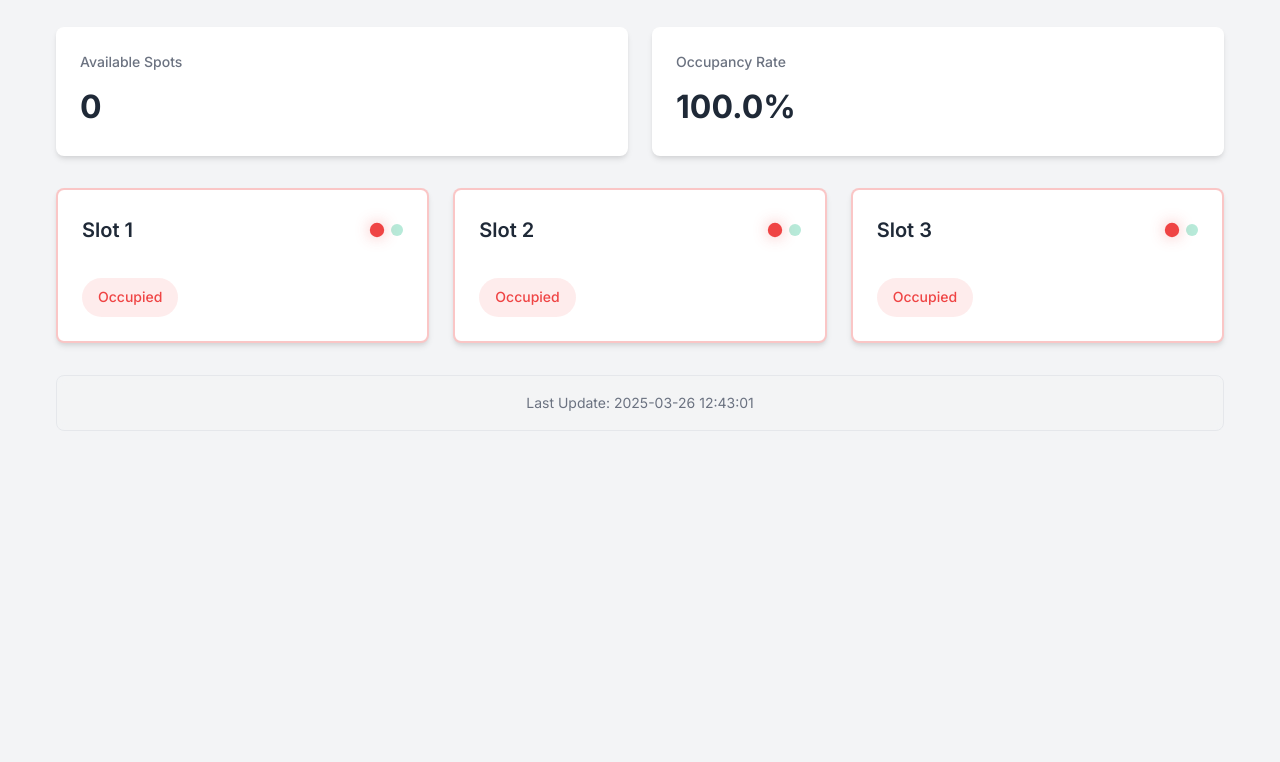
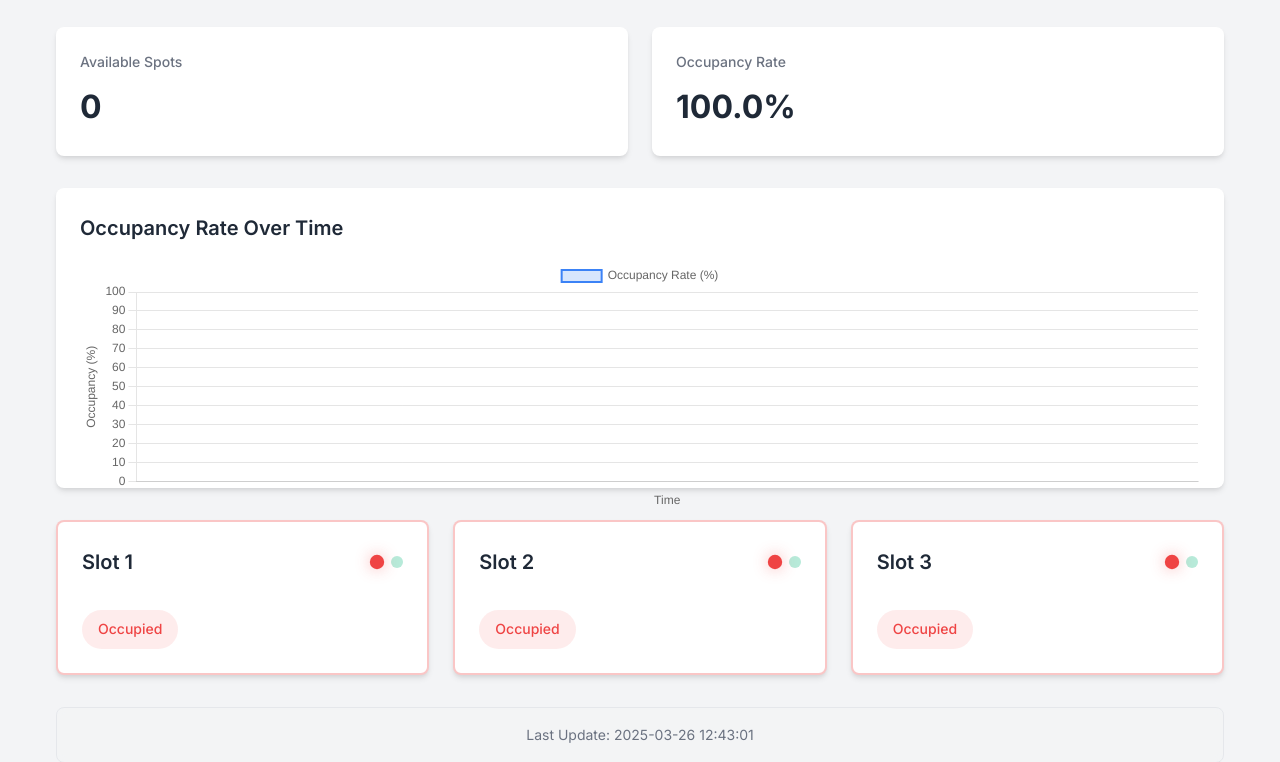
Before and after one commit to nirajumaretiya/smart-parking-system, a Flask app: page / in a window 1280 px wide. Shown: the part 154-916 px from the top of the page. Before the commit the page ends 585 px from the top, so only its background shows below. Run offline with Flask 3, Linux system fonts and the light colour scheme; the visitor is signed in with stand-in values (Sample User, id 1); data that the repository does not hold is empty.

Commit message:
No commit

```diff
--- a/backup/app.py
+++ b/backup/app.py
@@ -5,6 +5,7 @@ import threading
 import time
 from datetime import datetime
 import os
+from collections import deque
 
 app = Flask(__name__)
 app.secret_key = os.urandom(24)  # Generate a random secret key
@@ -24,18 +25,23 @@ class ParkingSystem:
             {'trig': 24, 'echo': 25}   # Slot 3
         ]
 
-        # LED configuration
-        self.leds = [
-            {'red': 5, 'green': 6},    # Slot 1
-            {'red': 12, 'green': 13},  # Slot 2
-            {'red': 19, 'green': 26}   # Slot 3
-        ]
+        # LED configuration (commented out since LEDs are not connected)
+        # self.leds = [
+        #     {'red': 5, 'green': 6},    # Slot 1
+        #     {'red': 12, 'green': 13},  # Slot 2
+        #     {'red': 19, 'green': 26}   # Slot 3
+        # ]
 
         # Sensor parameters
         self.MIN_DISTANCE = 2  # Minimum valid distance in cm
         self.MAX_DISTANCE = 400  # Maximum valid distance in cm
         self.OCCUPANCY_THRESHOLD = 20  # Distance threshold for occupancy in cm
         self.TIMEOUT = 0.1  # Timeout for sensor reading in seconds
+
+        # Occupancy history data - track the last 60 minutes with 1 reading per minute
+        self.occupancy_history = deque(maxlen=60)
+        self.last_history_update = datetime.now()
+        self.history_interval = 60  # seconds
 
         self._setup_pins()
         self.status = [False] * 3  # False = empty, True = occupied
@@ -49,12 +55,12 @@ class ParkingSystem:
                 # Initialize trigger pins to LOW
                 GPIO.output(sensor['trig'], False)
 
-            for led in self.leds:
-                GPIO.setup(led['red'], GPIO.OUT)
-                GPIO.setup(led['green'], GPIO.OUT)
-                # Initialize LEDs to OFF
-                GPIO.output(led['red'], False)
-                GPIO.output(led['green'], False)
+            # Comment out LED setup since LEDs are not connected
+            # for led in self.leds:
+            #     GPIO.setup(led['red'], GPIO.OUT)
+            #     GPIO.setup(led['green'], GPIO.OUT)
+            #     GPIO.output(led['red'], False)
+            #     GPIO.output(led['green'], False)
         except Exception as e:
             print(f"Error setting up pins: {e}")
             raise
@@ -101,24 +107,42 @@ class ParkingSystem:
                     is_occupied = distance < self.OCCUPANCY_THRESHOLD
                     self.status[i] = is_occupied
 
-                    # Update LEDs
-                    GPIO.output(self.leds[i]['red'], is_occupied)
-                    GPIO.output(self.leds[i]['green'], not is_occupied)
+                    # Comment out LED updates since LEDs are not connected
+                    # GPIO.output(self.leds[i]['red'], is_occupied)
+                    # GPIO.output(self.leds[i]['green'], not is_occupied)
                 else:
                     # If reading failed, use last valid distance
                     is_occupied = self.last_valid_distance[i] < self.OCCUPANCY_THRESHOLD
                     self.status[i] = is_occupied
 
-                    # Update LEDs
-                    GPIO.output(self.leds[i]['red'], is_occupied)
-                    GPIO.output(self.leds[i]['green'], not is_occupied)
+                    # Comment out LED updates since LEDs are not connected
+                    # GPIO.output(self.leds[i]['red'], is_occupied)
+                    # GPIO.output(self.leds[i]['green'], not is_occupied)
 
             except Exception as e:
                 print(f"Error updating sensor {i+1}: {e}")
                 # Keep last known status on error
                 continue
 
+        # Update occupancy history at regular intervals
+        now = datetime.now()
+        if (now - self.last_history_update).total_seconds() >= self.history_interval:
+            occupied_count = sum(self.status)
+            total_slots = len(self.status)
+            occupancy_rate = (occupied_count / total_slots) * 100
+
+            self.occupancy_history.append({
+                'timestamp': now.strftime('%H:%M'),
+                'occupancy_rate': occupancy_rate
+            })
+
+            self.last_history_update = now
+
     def get_status(self):
+        occupied_count = sum(self.status)
+        total_slots = len(self.status)
+        occupancy_rate = (occupied_count / total_slots) * 100
+
         return {
             'slots': [
                 {
@@ -128,15 +152,21 @@ class ParkingSystem:
                 }
                 for i, status in enumerate(self.status)
             ],
+            'occupancy_rate': occupancy_rate,
+            'available_spots': total_slots - occupied_count,
+            'total_spots': total_slots,
             'timestamp': datetime.now().strftime('%Y-%m-%d %H:%M:%S')
         }
 
+    def get_occupancy_history(self):
+        return list(self.occupancy_history)
+
     def cleanup(self):
         try:
-            # Turn off all LEDs
-            for led in self.leds:
-                GPIO.output(led['red'], False)
-                GPIO.output(led['green'], False)
+            # Comment out LED cleanup since LEDs are not connected
+            # for led in self.leds:
+            #     GPIO.output(led['red'], False)
+            #     GPIO.output(led['green'], False)
             GPIO.cleanup()
         except Exception as e:
             print(f"Error during cleanup: {e}")
@@ -186,6 +216,11 @@ def index():
 def get_status():
     return jsonify(parking_system.get_status())
 
+@app.route('/api/history')
+@login_required
+def get_history():
+    return jsonify(parking_system.get_occupancy_history())
+
 if __name__ == '__main__':
     sensor_thread = threading.Thread(target=update_sensors, daemon=True)
     sensor_thread.start()
--- a/backup/static/css/style.css
+++ b/backup/static/css/style.css
@@ -392,6 +392,23 @@ body {
   color: var(--success);
 }
 
+/* Chart Container */
+.chart-container {
+  background: white;
+  border-radius: var(--radius);
+  padding: 1.5rem;
+  margin-bottom: 2rem;
+  box-shadow: var(--shadow);
+  height: 300px;
+}
+
+.chart-container h2 {
+  font-size: 1.25rem;
+  font-weight: 600;
+  color: var(--text-primary);
+  margin-bottom: 1rem;
+}
+
 /* Responsive Design */
 @media (max-width: 768px) {
   .main-content {
@@ -429,6 +446,10 @@ body {
     padding-bottom: 1rem;
     margin-bottom: 1.5rem;
   }
+
+  .chart-container {
+    height: 250px;
+  }
 }
 
 /* Animations */
--- a/backup/templates/index.html
+++ b/backup/templates/index.html
@@ -21,6 +21,12 @@
                 <p id="occupancy-rate">0%</p>
             </div>
         </div>
+    </div>
+
+    <!-- Occupancy Chart Section -->
+    <div class="chart-container">
+        <h2>Occupancy Rate Over Time</h2>
+        <canvas id="occupancyChart"></canvas>
     </div>
 
     <div class="parking-grid">
@@ -63,13 +69,96 @@
     </div>
 </main>
 
+<!-- Include Chart.js -->
+<script src="https://cdn.jsdelivr.net/npm/chart.js"></script>
+
 <script>
+// Initialize Chart
+let occupancyChart;
+let chartLabels = [];
+let chartData = [];
+
+function initChart() {
+    const ctx = document.getElementById('occupancyChart').getContext('2d');
+    occupancyChart = new Chart(ctx, {
+        type: 'line',
+        data: {
+            labels: chartLabels,
+            datasets: [{
+                label: 'Occupancy Rate (%)',
+                data: chartData,
+                backgroundColor: 'rgba(59, 130, 246, 0.2)',
+                borderColor: 'rgba(59, 130, 246, 1)',
+                borderWidth: 2,
+                tension: 0.3,
+                fill: true,
+                pointRadius: 3,
+                pointBackgroundColor: 'rgba(59, 130, 246, 1)'
+            }]
+        },
+        options: {
+            responsive: true,
+            maintainAspectRatio: false,
+            scales: {
+                y: {
+                    beginAtZero: true,
+                    max: 100,
+                    title: {
+                        display: true,
+                        text: 'Occupancy (%)'
+                    }
+                },
+                x: {
+                    title: {
+                        display: true,
+                        text: 'Time'
+                    }
+                }
+            },
+            plugins: {
+                legend: {
+                    display: true
+                },
+                tooltip: {
+                    callbacks: {
+                        label: function(context) {
+                            return context.parsed.y.toFixed(1) + '%';
+                        }
+                    }
+                }
+            }
+        }
+    });
+}
+
+// Fetch and update chart data
+function updateChartData() {
+    fetch('/api/history')
+        .then(response => response.json())
+        .then(historyData => {
+            // Update chart data
+            chartLabels = historyData.map(entry => entry.timestamp);
+            chartData = historyData.map(entry => entry.occupancy_rate);
+
+            // Update chart
+            occupancyChart.data.labels = chartLabels;
+            occupancyChart.data.datasets[0].data = chartData;
+            occupancyChart.update();
+        })
+        .catch(error => console.error('Error fetching history:', error));
+}
+
 function updateParkingStatus() {
     fetch('/api/status')
         .then(response => response.json())
         .then(data => {
             const slots = data.slots;
-            let availableCount = 0;
+            let availableCount = data.available_spots;
+
+            // Update occupancy rate directly from API
+            const occupancyRate = data.occupancy_rate.toFixed(1);
+            document.getElementById('occupancy-rate').textContent = `${occupancyRate}%`;
+            document.getElementById('available-spots').textContent = availableCount;
 
             slots.forEach(slot => {
                 const slotElement = document.querySelector(`[data-slot="${slot.id}"]`);
@@ -89,13 +178,8 @@ function updateParkingStatus() {
                     statusPill.className = 'status-pill available';
                     redLed.classList.remove('active');
                     greenLed.classList.add('active');
-                    availableCount++;
                 }
             });
-
-            document.getElementById('available-spots').textContent = availableCount;
-            const occupancyRate = ((3 - availableCount) / 3 * 100).toFixed(1);
-            document.getElementById('occupancy-rate').textContent = `${occupancyRate}%`;
 
             // Update occupancy rate color based on percentage
             const occupancyElement = document.getElementById('occupancy-rate');
@@ -113,8 +197,18 @@ function updateParkingStatus() {
         .catch(error => console.error('Error:', error));
 }
 
-// Update status every second
-setInterval(updateParkingStatus, 1000);
-updateParkingStatus(); // Initial update
+// Initialize everything when the page loads
+document.addEventListener('DOMContentLoaded', function() {
+    // Initialize chart
+    initChart();
+
+    // Update status immediately
+    updateParkingStatus();
+    updateChartData();
+
+    // Set up regular updates
+    setInterval(updateParkingStatus, 1000);
+    setInterval(updateChartData, 60000); // Update chart every minute
+});
 </script>
 {% endblock %}
```
